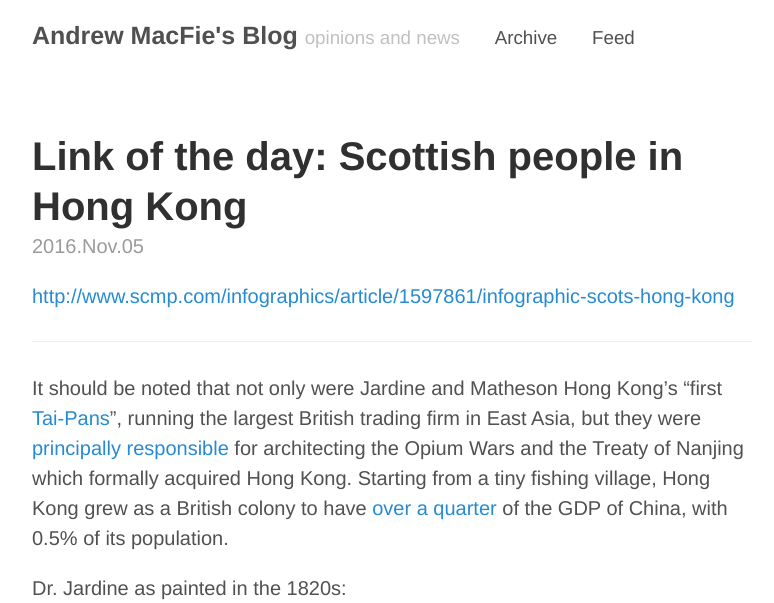
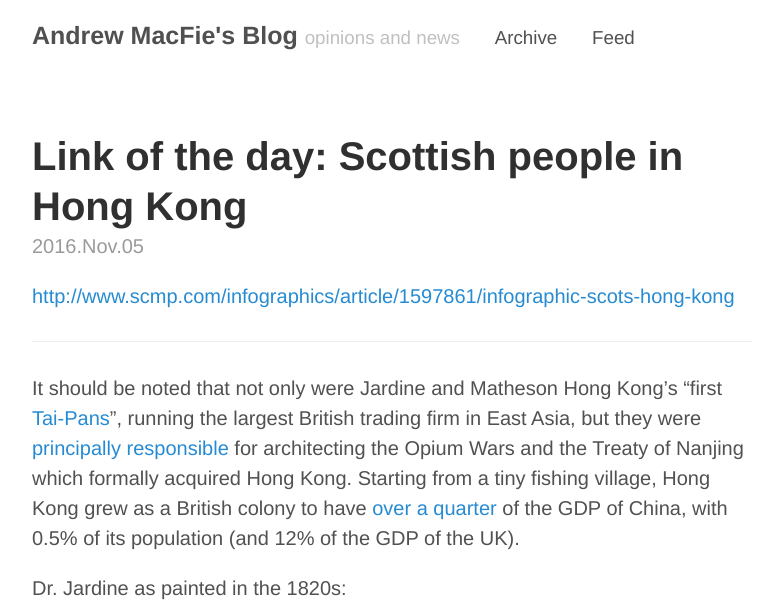
Before and after one commit to amacfie/amacfie.github.io, a Jekyll site: the page built from _posts/2016-11-05-scots-in-hk.md, in a window 1280 px wide, cut to the strip 0-603 px from the top of the page. Shown: the whole strip, without its empty margins (248-1022 px from the left). Built offline with Jekyll 4.4.1, drawn with Linux system fonts in a browser that asks for light colours; comment, search, counter and statistics services are not loaded.

Commit message:
Add UK note

```diff
--- a/_posts/2016-11-05-scots-in-hk.md
+++ b/_posts/2016-11-05-scots-in-hk.md
@@ -15,7 +15,7 @@ responsible][travel] for architecting the Opium Wars and the Treaty of Nanjing
 which formally acquired Hong Kong.
 Starting from a tiny fishing village,
 Hong Kong grew as a British colony to have [over a quarter][gdp] of
-the GDP of China, with 0.5% of its population.
+the GDP of China, with 0.5% of its population (and 12% of the GDP of the UK).
 
 Dr. Jardine as painted in the 1820s:
 
```
